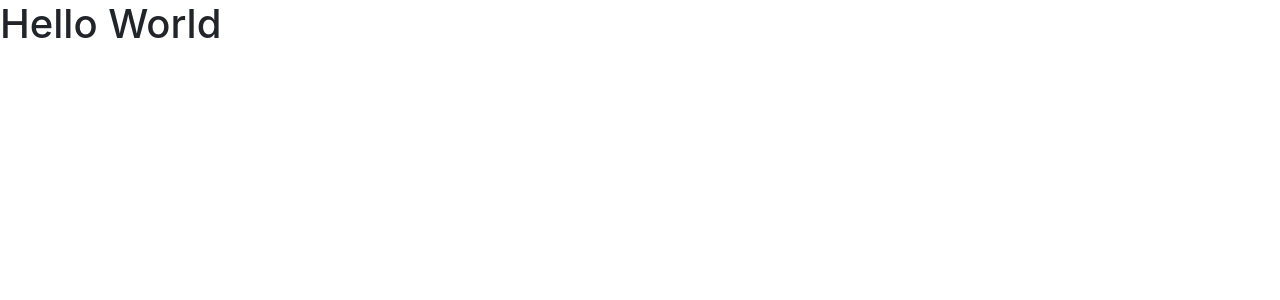
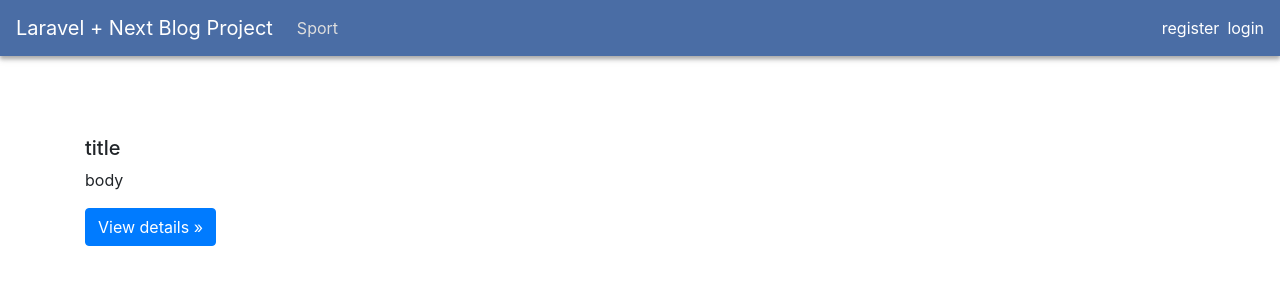
Before and after one commit to tavakoli-m/laravel-next-blog-web, a Next.js app: page / in a window 1280 px wide. Shown: the top 300 px of the page. Built offline with nearby package versions, Linux system fonts and the light colour scheme.

Commit message:
add app layouts and pages

```diff
--- /dev/null
+++ b/src/layouts/app/Header.jsx
@@ -0,0 +1,25 @@
+import Link from "next/link";
+
+const Header = () => {
+    return (
+        <>
+            <nav className="navbar navbar-expand-lg navbar-dark bg-blue ">
+                <Link className="navbar-brand " href="/">Laravel + Next Blog Project</Link>
+                <div className="collapse navbar-collapse " id="navbarSupportedContent ">
+                    <ul className="navbar-nav mr-auto ">
+                        <li className="nav-item ">
+                            <Link className="nav-link " href="/category/4">Sport</Link>
+                        </li>
+                    </ul>
+                </div>
+                <section className="d-inline ">
+                    <Link className="text-decoration-none text-white px-2 " href="/auth/register">register</Link>
+                    <Link className="text-decoration-none text-white " href="/auth/login">login</Link>
+                    {/* <a className="text-decoration-none text-white px-2 " href=" ">logout</a> */}
+                </section>
+            </nav>
+        </>
+    )
+}
+
+export default Header;
--- /dev/null
+++ b/src/layouts/app/Layout.jsx
@@ -0,0 +1,16 @@
+import Header from "./Header";
+
+const Layout = ({ children }) => {
+    return (
+        <>
+            <section id="app">
+                <Header />
+                <section class="container my-5">
+                    {children}
+                </section>
+            </section>
+        </>
+    )
+}
+
+export default Layout;
--- a/src/pages/index.js
+++ /dev/null
@@ -1,11 +0,0 @@
-const Home = () => {
-  return (
-    <>
-      <h1>
-        Hello World
-      </h1>
-    </>
-  )
-}
-
-export default Home;
--- /dev/null
+++ b/src/pages/index.jsx
@@ -0,0 +1,18 @@
+import Layout from "@/layouts/app/Layout";
+
+const Home = () => {
+  return (
+    <Layout>
+      <section class="row">
+        <section class="col-md-4">
+          <section class="mb-2 overflow-hidden" style={{ "maxHeight": "15rem" }}><img class="img-fluid" src="" alt="" /></section>
+          <h2 class="h5 text-truncate">title</h2>
+          <p>body</p>
+          <p><a class="btn btn-primary" href="" role="button">View details »</a></p>
+        </section>
+      </section>
+    </Layout>
+  )
+}
+
+export default Home;
```
Also changed, not shown: src/pages/category/[id.].jsx (added, +26 -0 lines), src/pages/post/[id].jsx (added, +20 -0 lines).
